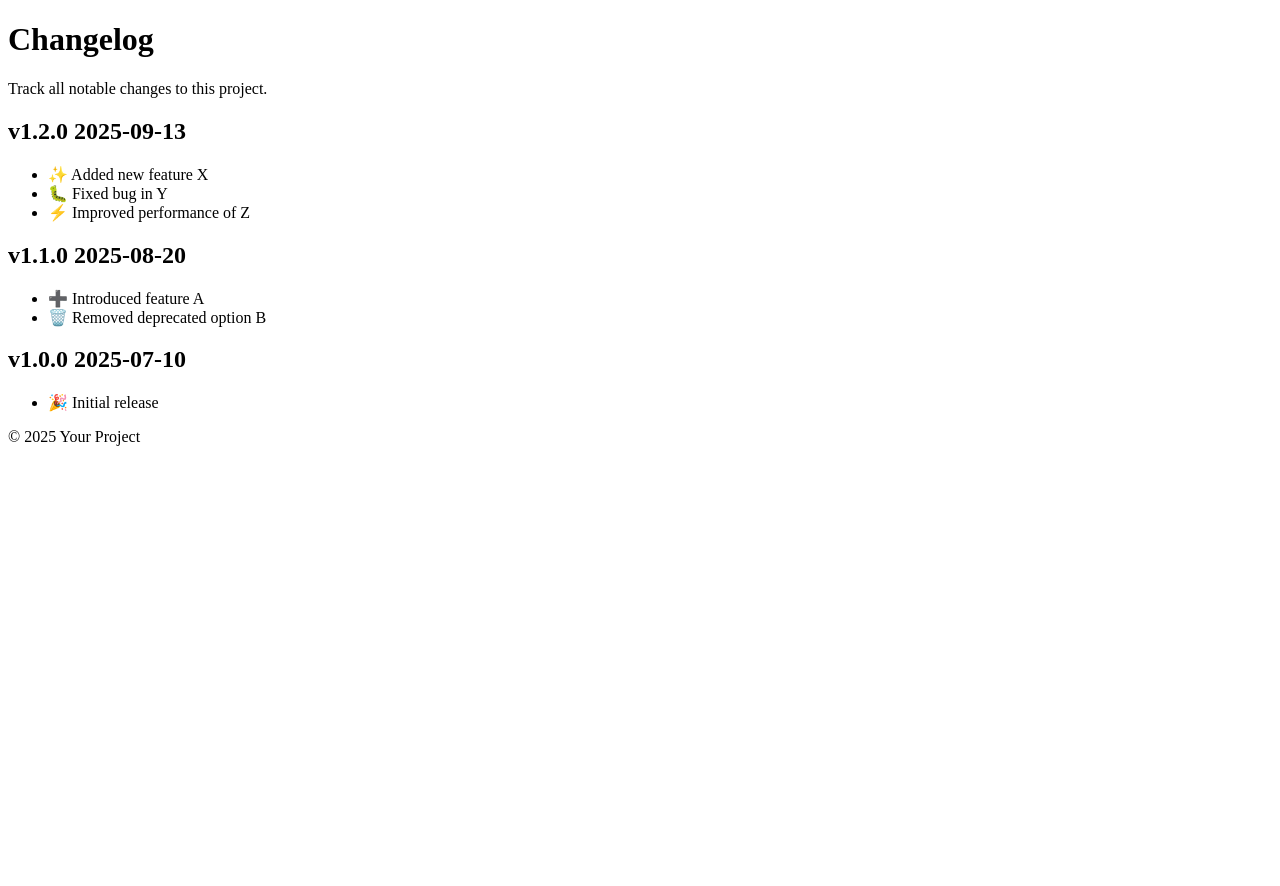
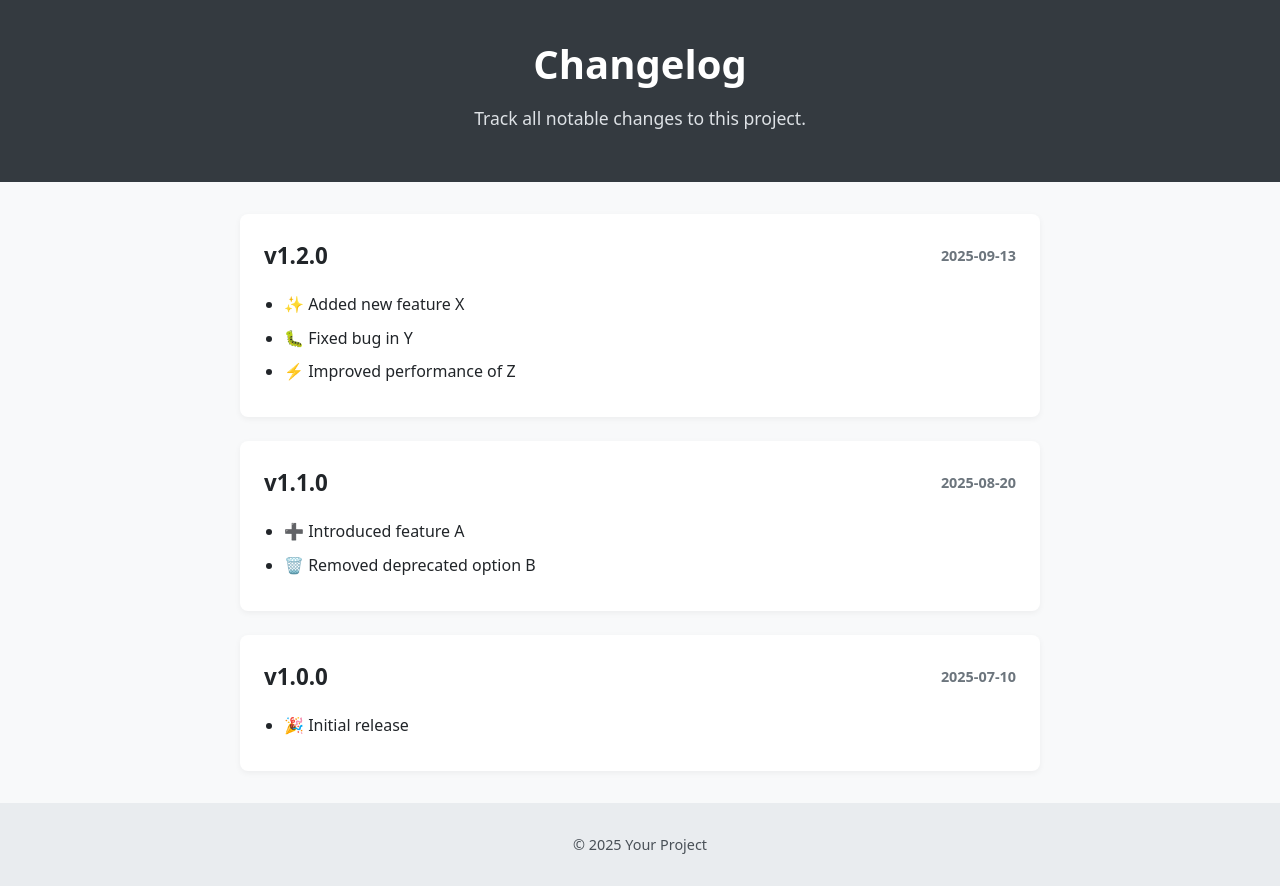
Before and after one commit to realitychangelog/realitychangelog.github.io, a plain HTML site: page index.html in a window 1280 px wide. Before the commit the page ends 800 px from the top, so only its background shows below. Drawn offline with Linux system fonts and the light colour scheme.

Commit message:
Update style.css

```diff
--- a/style.css
+++ b/style.css
@@ -1,41 +1,74 @@
-// Deterministic utilities for seeded generation
-
-// 32-bit FNV-1a hash → uint32
-export function hash32(str){
-  let h = 0x811c9dc5 >>> 0;
-  for (let i = 0; i < str.length; i++){
-    h ^= str.charCodeAt(i);
-    h = Math.imul(h, 0x01000193) >>> 0; // 16777619
-  }
-  return h >>> 0;
+/* Global Styles */
+body {
+  font-family: system-ui, sans-serif;
+  background: #f8f9fa;
+  color: #212529;
+  margin: 0;
+  padding: 0;
+  line-height: 1.6;
 }
 
-// Mulberry32 PRNG from a uint32 seed → [0,1)
-export function mulberry32(seed){
-  let a = seed >>> 0;
-  return function(){
-    a = (a + 0x6D2B79F5) >>> 0;
-    let t = Math.imul(a ^ (a >>> 15), 1 | a);
-    t ^= t + Math.imul(t ^ (t >>> 7), 61 | t);
-    return ((t ^ (t >>> 14)) >>> 0) / 4294967296;
-  };
+/* Header */
+header {
+  background: #343a40;
+  color: #fff;
+  text-align: center;
+  padding: 2rem 1rem;
 }
 
-// Make a quick RNG from any key string
-export function rngFrom(key){
-  return mulberry32(hash32(String(key)));
+header h1 {
+  margin: 0;
+  font-size: 2.5rem;
 }
 
-// Fast 2D hashed random in [0,1) for integer lattice
-export function rand2D(seedKey, ix, iy){
-  // Use a reversible mix of coords; ensure integer grid discreteness
-  const key = `${seedKey}:${ix}|${iy}`;
-  return rngFrom(key)();
+header p {
+  margin-top: 0.5rem;
+  font-size: 1.1rem;
+  color: #dee2e6;
 }
 
-// Java's String.hashCode (for people entering text seeds like in Minecraft)
-export function javaStringHash(s){
-  let h = 0;
-  for (let i=0;i<s.length;i++) h = (h * 31 + s.charCodeAt(i))|0;
-  return h|0; // signed 32-bit
+/* Main Content */
+main {
+  max-width: 800px;
+  margin: 2rem auto;
+  padding: 0 1rem;
 }
+
+.release {
+  background: #fff;
+  border-radius: 8px;
+  box-shadow: 0 2px 6px rgba(0,0,0,0.05);
+  padding: 1.5rem;
+  margin-bottom: 1.5rem;
+}
+
+.release h2 {
+  margin-top: 0;
+  font-size: 1.4rem;
+  display: flex;
+  justify-content: space-between;
+  align-items: center;
+}
+
+.release .date {
+  font-size: 0.9rem;
+  color: #6c757d;
+}
+
+.release ul {
+  margin: 1rem 0 0;
+  padding-left: 1.25rem;
+}
+
+.release li {
+  margin-bottom: 0.5rem;
+}
+
+/* Footer */
+footer {
+  text-align: center;
+  padding: 1rem;
+  background: #e9ecef;
+  font-size: 0.9rem;
+  color: #495057;
+}
```
